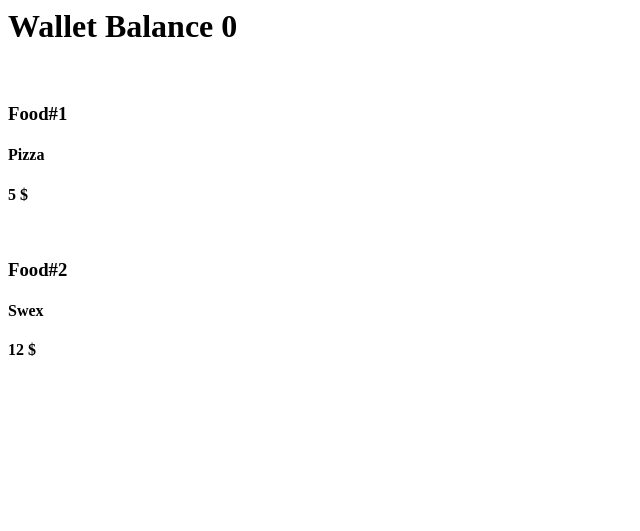
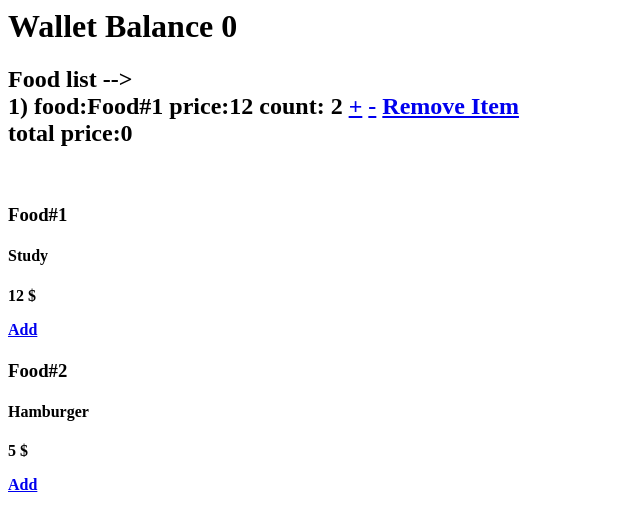
Before and after one commit to Shebeli/food-market, a Django app: page /ghaza/ in a window 1280 px wide. Shown: the top 531 px of the page, without its empty margins (0-640 px from the left). Run offline with Django 3.2, Linux system fonts and the light colour scheme; a user stored in the database is signed in; data comes from the database, SQL or seed files in the repository; some libraries are stand-ins or nearby versions.

Commit message:
added methods, views, urls and templates  for adding or removing item and for increasing or decreasing count,(and through model for counting)

```diff
--- a/TodoApp/templates/TodoApp/Todo.html
+++ b/TodoApp/templates/TodoApp/Todo.html
@@ -13,7 +13,7 @@
     {% csrf_token %}
     {% bootstrap_form form %}
     <button name="submit" class="btn btn-primary btn-lg">Add</button>
-    <input type="hidden" value=
+    <input type="hidden" value=/>
 </form>
 {% endblock %}
 
--- a/food/models.py
+++ b/food/models.py
@@ -21,58 +21,89 @@ class TheFood(models.Model):
     image = models.ImageField(width_field=250, height_field=250, blank=True, null=True)
 
     def __str__(self):
-        return f"{self.name} --> {self.price}"
+        return f"{self.name}: {self.price}$"
+
+    def item_add_url(self):
+        return reverse("add-item", kwargs={"id": self.pk})
+
+    def item_remove_url(self):
+        return reverse("remove-item", kwargs={"id": self.pk})
+
+    def item_inc_url(self):
+        return reverse("increase-item", kwargs={"id": self.pk})
+
+    def item_dec_url(self):
+        return reverse("decrease-item", kwargs={"id": self.pk})
 
 class FoodTransaction(models.Model):
     owner = models.OneToOneField(settings.AUTH_USER_MODEL, on_delete=models.PROTECT)
     total_price = models.IntegerField(default=0,verbose_name='مجموع هزینه')
     date_modified = models.DateTimeField(auto_now=True,verbose_name='تاریخ صورت حساب')
     completed = models.BooleanField(default=False,verbose_name='انجام شده')
-    foods = models.ManyToManyField(TheFood,blank=True)
+    foods = models.ManyToManyField(TheFood,through='FoodCount',blank=True)
 
     def __str__(self):
         return f"Owner:{self.owner} | Total price: {self.total_price}$ | Completed: {self.completed} |  DateCreated: {self.date_modified}"
 
-    def get_trans(self):
-        """Retrieves the latest food transaction which has attribute completed = False on it.
-        If theres no transaction availabe, then create one associated with logged in user."""
-        transactions = FoodTransaction.objects.all()
-        for trans in transactions:
-            if trans.completed == False:
-                return trans
-            else:
-                trans = FoodTransaction.objects.create(owner=self.request.user)
-                return trans
+    def get_user(self, user):# :D this method should be given self.request.user
+        return user
 
-    def add_food(self, food):# food is the selected thefood object. eg: food = TheFood.objects.get(pk=pk)
-        """Adds the given object food to the transaction and increase foodtrans total_price based on food's price."""
-        trans = self.get_trans()
+        #
+    def add_food(self, food, trans):# food is the selected thefood object. eg: food = TheFood.objects.get(pk=pk)
+        """Adds the given object food to the transaction querylist and increase foodtrans total_price based on food's price."""
         trans.foods.add(food)
+        count_obj = trans.foodcount_set.get(food=food, transaction=trans)
+        count_obj.count += 1
         trans.total_price += food.price
         trans.save()
+        count_obj.save()
 
-    def remove_food(self, food):
+    def increment_food(self, food, trans):# food is the selected thefood object. eg: food = TheFood.objects.get(pk=pk)
+        """Increments food count by 1 for the count object"""
+        count_obj = trans.foodcount_set.get(food=food, transaction=trans)
+        count_obj.count += 1
+        trans.total_price += food.price
+        trans.save()
+        count_obj.save()
+
+
+    def remove_food(self, food, trans):
         """Removes the given object food from the transaction and decrease foodtrans total_price based on food's price."""
-        trans = self.get_trans()
-        trans.foods.remove(food)
+        trans.foods.remove(food)#FoodCount associated object will also be deleted
         trans.total_price -= food.price
         trans.save()
 
-    def complete_trans_with_wallet(self):
+    def decrement_food(self, food, trans):# food is the selected thefood object. eg: food = TheFood.objects.get(pk=pk)
+        """Increments food count by 1 for the."""
+        count_obj = trans.foodcount_set.get(food=food, transaction=trans)
+        count_obj.count -= 1
+        trans.total_price -= food.price
+        trans.save()
+        count_obj.save()
+
+
+    def complete_trans_with_wallet(self, user, trans):
         """Complete the transaction with wallet currency; If the wallet doesn't have enough currency,
         redirect user"""
-        wallet = SiteWallet.objects.get(owner=self.request.user)
-        trans = self.get_trans()
-        trans.total_price = cost
+        wallet = SiteWallet.objects.get(owner=user)
+        cost = trans.total_price
         if wallet.balance >= cost:
             wallet.withdraw(cost)
             trans.completed = True
+            trans.save()
         else:
-            return None
+            return ValueError("Not enough MONEEEEEEEEEEEY")
 
     def complete_trans_with_payment(self):
         pass
 
+class FoodCount(models.Model):
+    food = models.ForeignKey(TheFood, on_delete=models.PROTECT)
+    transaction = models.ForeignKey(FoodTransaction, on_delete=models.PROTECT)
+    count = models.IntegerField(default=0)
+
+    def __str__(self):
+        return f"Food: {self.food},count: {self.count}, Transaction: {self.transaction.id , self.transaction.owner}, "
 
 class SiteWallet(models.Model):
     owner = models.OneToOneField(settings.AUTH_USER_MODEL, on_delete=models.PROTECT)
@@ -81,7 +112,6 @@ class SiteWallet(models.Model):
     def get_absolute_url(self):
         return reverse("wallet") #args=[str(self.id)] the keyword argument would return
                                                                 #sth like: pk=3; while the arg returns: 3
-
     def __str__(self):
         return f"{self.owner}: {self.balance}$"
 
--- a/food/templates/food/foods.html
+++ b/food/templates/food/foods.html
@@ -1,5 +1,14 @@
 {% if user.is_authenticated %}
     <h1> Wallet Balance {{ user.sitewallet.balance }} </h1>
+    <h2> Food list --> </br>
+     {% for food in food_count %}
+        {{forloop.counter}}) food:{{ food.food.name }} price:{{ food.food.price }} count: {{ food.count }}
+        <a href="{{ food.food.item_inc_url }}">+</a>
+        <a href="{{ food.food.item_dec_url }}">-</a>
+        <a href="{{ food.food.item_remove_url}}">Remove Item</a>
+        </br>
+    {% endfor %}
+    total price:{{ transaction.total_price }}</h2>
 {% else %}
 <h1>NO wallet</h1>
 {% endif %}
@@ -9,5 +18,7 @@
 <h3>{{ food.name }}<h3>
 <h4>{{ food.category }}<h4>
 <p>{{food.price}} $<p>
+<a href="{{ food.item_add_url }}">Add</a>
+
 </br>
 {% endfor %}
--- a/food/templates/food/register.html
+++ b/food/templates/food/register.html
@@ -20,7 +20,7 @@
     {{ form.email|as_crispy_field }}
     {{ form.password1|as_crispy_field }}
     {{ form.password2|as_crispy_field }}
-    <input type="submit" value="Register"/>
+    <button type="button" class="btn btn-success">Register</button>
 </form>
 
 {% endblock%}
--- a/food/urls.py
+++ b/food/urls.py
@@ -1,5 +1,7 @@
 from django.urls import path
-from .views import TheFoodListView, UserRegisterFormView, WalletDetailView, WalletDepositView, WalletWithdrawView
+from .views import (TheFoodListView, UserRegisterFormView, WalletDetailView,
+                    WalletDepositView, WalletWithdrawView, additemview, removeitemview, countincview, countdecview )
+
 
 urlpatterns = [
     path('', TheFoodListView.as_view(template_name="food/foods.html"), name="food-list"),
@@ -7,4 +9,8 @@ urlpatterns = [
     path('wallet/', WalletDetailView.as_view(template_name="food/wallet.html"), name="wallet"),
     path('wallet/deposit/',WalletDepositView.as_view(template_name="food/wallet_deposit.html"), name="wallet-deposit"),
     path('wallet/withdraw/',WalletWithdrawView.as_view(template_name="food/wallet_withdraw.html"), name="wallet-withdraw"),
+    path('add_food/<int:id>/', additemview, name='add-item'),
+    path('remove_food/<int:id>/', removeitemview, name='remove-item'),
+    path('inc_food/<int:id>/', countincview, name='increase-item'),
+    path('dec_food/<int:id>/', countdecview, name='decrease-item'),
 ]
--- a/food/views.py
+++ b/food/views.py
@@ -1,18 +1,59 @@
 from django.shortcuts import render, redirect, reverse
 from django.http import Http404
 from django.views.generic import ListView, FormView, DetailView, UpdateView
-from django.views.generic.base import TemplateResponseMixin
+from django.views.generic.base import TemplateResponseMixin, TemplateView
 from django.views.generic.detail import SingleObjectMixin, SingleObjectTemplateResponseMixin
 from django.views import View
 from django.contrib import messages
 from django.core.validators import validate_integer
-from .models import TheFood, SiteWallet
+from .models import TheFood, SiteWallet, FoodTransaction, FoodCount
 from .forms import SiteUserCreationForm, DepositForm, WithdrawForm
 
-class TheFoodListView(ListView):
-    model = TheFood
-    paginate_by = 20
-    context_object_name = "food_list"
+class TheFoodListView(TemplateView):
+
+    def get_context_data(self, **kwargs):
+        context = super().get_context_data(**kwargs)
+        context['food_list'] = TheFood.objects.all()
+        trans = FoodTransaction.objects.get(owner=self.request.user,completed=False)
+        context['food_count'] = FoodCount.objects.filter(transaction=trans)
+        context['transaction'] = trans
+        return context
+
+def get_trans(user):# user is the same as self.request.user in views
+        """Retrieves the latest food transaction which has attribute completed = False on it.
+        If theres no transaction availabe, then create one associated with logged in user."""
+        transactions = FoodTransaction.objects.filter(owner=user)
+        for trans in transactions:
+            if trans.completed == False:
+                return trans
+            else:
+                trans = FoodTransaction.objects.create(owner=user)
+                return trans
+
+def additemview(request, id):
+    transaction = get_trans(request.user)
+    food = TheFood.objects.get(pk=id)
+    transaction.add_food(food, transaction)
+    return redirect('food-list')
+
+def removeitemview(request, id):
+    transaction = get_trans(request.user)
+    food = TheFood.objects.get(pk=id)
+    transaction.remove_food(food, transaction)
+    return redirect('food-list')
+
+def countincview(request, id):
+    transaction = get_trans(request.user)
+    food = TheFood.objects.get(pk=id)
+    transaction.increment_food(food, transaction)
+    return redirect('food-list')
+
+def countdecview(request, id):
+    transaction = get_trans(request.user)
+    food = TheFood.objects.get(pk=id)
+    transaction.decrement_food(food, transaction)
+    return redirect('food-list')
+
 
 class UserRegisterFormView(FormView):
     form_class = SiteUserCreationForm
```
Also changed, not shown: db.sqlite3, food/migrations/0001_initial.py, food/migrations/0002_auto_20200723_1644.py (deleted), food/migrations/0003_auto_20200723_1820.py (deleted).
